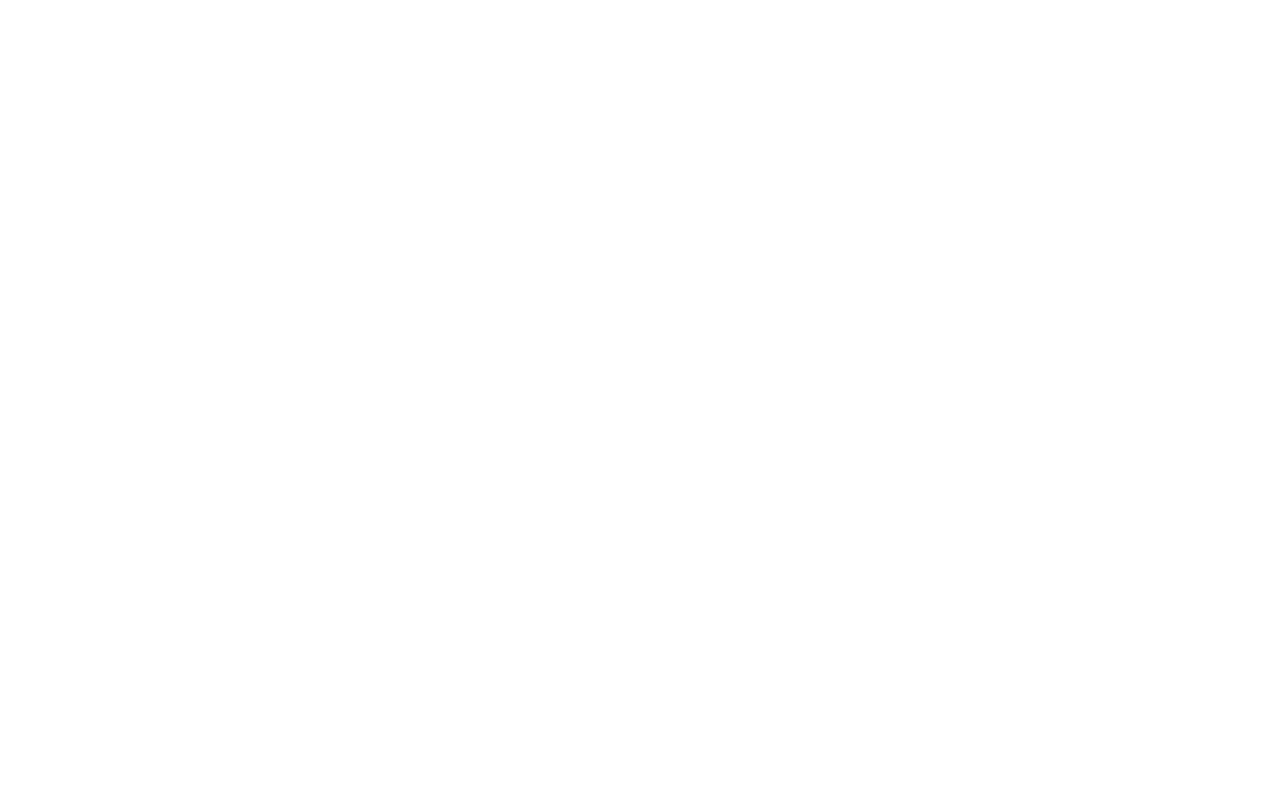
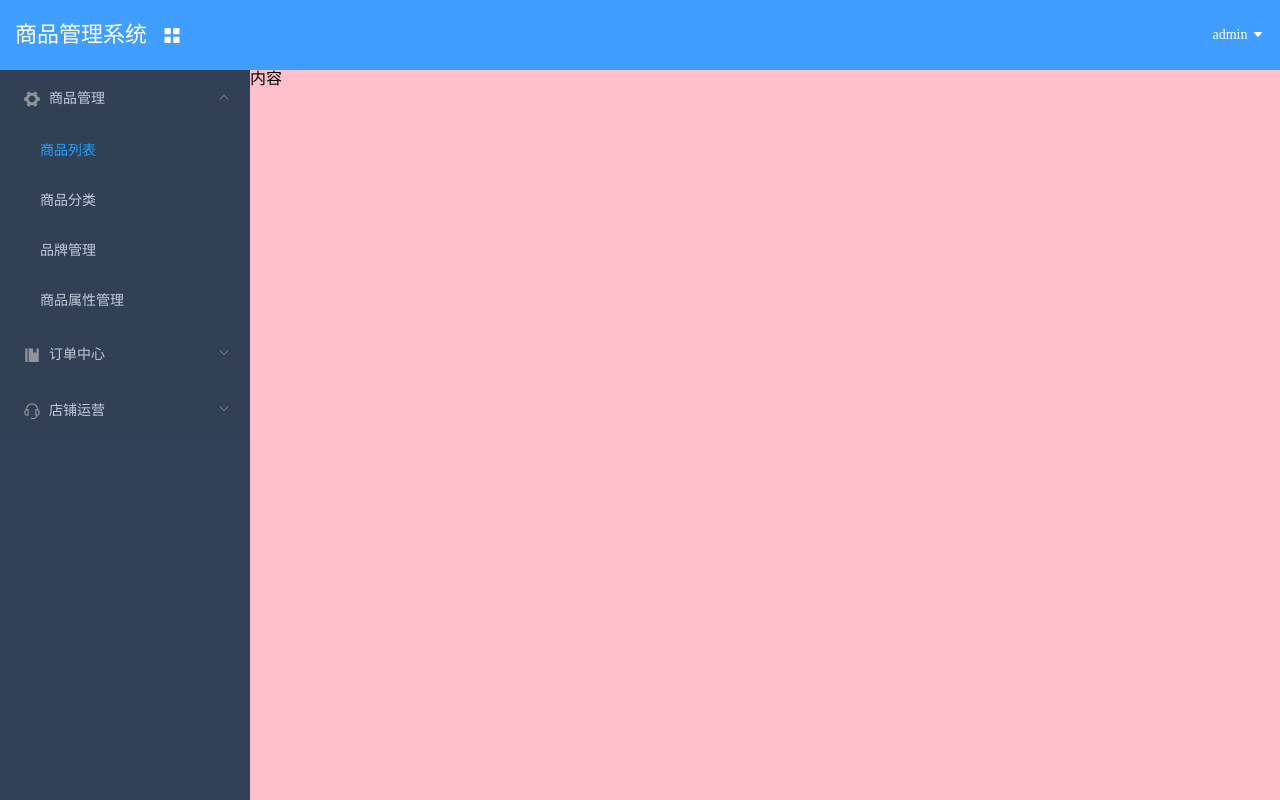
Before and after one commit to wangxiaohuiboy/Management-system, a Vue app: page /#/homepage in a window 1280 px wide. Built offline with nearby package versions, Linux system fonts and the light colour scheme.

Commit message:
完成homepage头部和侧栏

```diff
--- a/package.json
+++ b/package.json
@@ -7,6 +7,7 @@
     "build": "vue-cli-service build"
   },
   "dependencies": {
+    "axios": "^0.20.0",
     "core-js": "^3.6.5",
     "element-ui": "^2.13.2",
     "vue": "^2.6.11",
--- a/src/plugins/element.js
+++ b/src/plugins/element.js
@@ -1,4 +1,6 @@
 import Vue from 'vue'
-import { Button, Form, FormItem, Input } from 'element-ui'
+import { Button, Form, FormItem, Input, Message, Dropdown, DropdownMenu, DropdownItem,Menu,MenuItem,MenuItemGroup,Submenu } from 'element-ui'
 
-Vue.use(Button).use(Form).use(FormItem).use(Input)
+Vue.use(Button).use(Form).use(FormItem).use(Input).use(Dropdown).use(DropdownMenu).use(DropdownItem).use(Menu).use(MenuItem).use(MenuItemGroup).use(Submenu)
+
+Vue.prototype.$message = Message;
--- /dev/null
+++ b/src/request/api.js
@@ -0,0 +1,3 @@
+import request from "./request"
+
+export const LoginAPI = (params) => request.post('http://kumanxuan1.f3322.net:8360/admin/auth/login', params)
--- /dev/null
+++ b/src/request/request.js
@@ -0,0 +1,22 @@
+import axios from 'axios'
+
+//创建实例
+const instance = axios.create({
+    timeout: 5000
+});
+
+//请求拦截
+instance.interceptors.request.use(config => {
+    return config;
+}, err => {
+    return Promise.reject(err);
+})
+
+//响应拦截
+instance.interceptors.response.use(result => {
+    return result.data;
+}, err => {
+    return Promise.reject(err);
+})
+
+export default instance
--- a/src/router/index.js
+++ b/src/router/index.js
@@ -6,12 +6,17 @@
 const routes = [
   {
     path: '/',
-    redirect: "login"
+    redirect: "homepage"
   },
   {
     path: '/login',
     name: 'Login',
     component: () => import(/* webpackChunkName: "login" */ '../views/Login/login.vue')
+  },
+  {
+    path: '/homepage',
+    name: 'Homepage',
+    component: () => import(/* webpackChunkName: "homepage" */ '../views/Homepage/homepage.vue')
   }
 ]
 
--- /dev/null
+++ b/src/views/Homepage/children/Content.vue
@@ -0,0 +1,26 @@
+<template>
+ <div class="content">
+     内容
+ </div>
+</template>
+
+<script>
+export default {
+ data () {
+ return {
+
+ }
+ }
+}
+</script>
+
+<style lang = "less" scoped>
+ .content{
+     position: absolute;
+     top: 70px;
+     left: 250px;
+     right: 0;
+     bottom: 0;
+     background: pink;
+ }
+</style>
--- /dev/null
+++ b/src/views/Homepage/children/Header.vue
@@ -0,0 +1,56 @@
+<template>
+  <div class="header">
+    <div class="header-left">
+      <h3>商品管理系统</h3>
+      <i class="el-icon-menu"></i>
+    </div>
+    <el-dropdown trigger="click">
+      <span class="el-dropdown-link">
+        admin
+        <i class="el-icon-caret-bottom"></i>
+      </span>
+      <el-dropdown-menu slot="dropdown">
+        <el-dropdown-item>退出登录</el-dropdown-item>
+      </el-dropdown-menu>
+    </el-dropdown>
+  </div>
+</template>
+
+<script>
+export default {
+  data() {
+    return {};
+  },
+};
+</script>
+
+<style lang = "less" scoped>
+.header {
+  height: 70px;
+  line-height: 70px;
+  background: rgb(64, 158, 255);
+  color: #fff;
+  display: flex;
+  justify-content: space-between;
+  align-content: center;
+  .header-left {
+    h3 {
+      float: left;
+      margin: 0;
+      font-size: 22px;
+      font-weight: normal;
+      padding: 0 15px;
+    }
+    i {
+      font-size: 20px;
+      margin-top: 26px;
+    }
+  }
+  .el-dropdown {
+    float: right;
+    font-size: 14px;
+    color: #fff;
+    padding: 0 15px;
+  }
+}
+</style>
--- /dev/null
+++ b/src/views/Homepage/children/Menu.vue
@@ -0,0 +1,99 @@
+<template>
+  <div class="menu">
+    <el-menu
+      default-active="1-1"
+      class="el-menu-vertical-demo"
+      background-color="#324056"
+      text-color="#BFCBD9"
+      active-text-color="#20A0FF"
+      :unique-opened="true"
+    >
+      <el-submenu :index="index+''" v-for="(item,index) in menuArr" :key="index">
+        <template slot="title">
+          <i :class="item.icon"></i>
+          <span>{{item.title}}</span>
+        </template>
+        <el-menu-item
+          v-for="(items,indexs) in item.subArr"
+          :key="indexs"
+          :index="items.index"
+        >{{items.text}}</el-menu-item>
+      </el-submenu>
+    </el-menu>
+  </div>
+</template>
+
+<script>
+export default {
+  data() {
+    return {
+      menuArr: [
+        {
+          title: "商品管理",
+          icon: "el-icon-s-tools",
+          subArr: [
+            {
+              text: "商品列表",
+              index: "1-1",
+            },
+            {
+              text: "商品分类",
+              index: "1-2",
+            },
+            {
+              text: "品牌管理",
+              index: "1-3",
+            },
+            {
+              text: "商品属性管理",
+              index: "1-4",
+            },
+          ],
+        },
+        {
+          title: "订单中心",
+          icon: "el-icon-s-management",
+          subArr: [
+            {
+              text: "订单列表",
+              index: "2-1",
+            },
+          ],
+        },
+        {
+          title: "店铺运营",
+          icon: "el-icon-service",
+          subArr: [
+            {
+              text: "专题管理",
+              index: "3-1",
+            },
+            {
+              text: "运营数据",
+              index: "3-2",
+            },
+          ],
+        },
+      ],
+    };
+  },
+};
+</script>
+
+<style lang = "less" scoped>
+.menu {
+  position: absolute;
+  top: 70px;
+  left: 0;
+  bottom: 0;
+  background: rgb(50, 65, 87);
+  overflow-y: auto;
+  .el-menu {
+    width: 250px;
+    background: rgb(50, 65, 87);
+  }
+}
+.menu::-webkit-scrollbar {
+  width: 0;
+}
+</style>
--- /dev/null
+++ b/src/views/Homepage/homepage.vue
@@ -0,0 +1,30 @@
+<template>
+  <div class="homepage">
+    <my-header></my-header>
+    <my-menu></my-menu>
+    <my-content></my-content>
+  </div>
+</template>
+
+<script>
+import MyHeader from "./children/Header";
+import MyMenu from "./children/Menu";
+import MyContent from "./children/Content";
+export default {
+  components: {
+    MyHeader,
+    MyMenu,
+    MyContent,
+  },
+  data() {
+    return {};
+  },
+};
+</script>
+
+<style lang = "less" scoped>
+.homepage{
+    height: 100vh;
+    position: relative;
+}
+</style>
--- a/src/views/Login/login.vue
+++ b/src/views/Login/login.vue
@@ -9,28 +9,63 @@
         <el-input type="password" v-model="ruleForm.password" autocomplete="off" placeholder="密码"></el-input>
       </el-form-item>
       <el-form-item>
-        <el-button type="primary" @click="submitForm('ruleForm')">登录</el-button>
+        <el-button type="primary" @click="submitForm">登录</el-button>
       </el-form-item>
     </el-form>
   </div>
 </template>
 
 <script>
+import { LoginAPI } from "@/request/api.js";
 export default {
   data() {
     return {
       ruleForm: {},
+      //输入框校验规则
       rules: {
         username: [
-          { required: true, message: "账号不能为空", trigger: "blur" },
-          { min: 3, max: 20, message: "长度在3到20个字符", trigger: "blur" },
+          // { required: true, message: "账号不能为空", trigger: "blur" },
+          // { min: 3, max: 20, message: "长度在3到20个字符", trigger: "blur" },
+          { validator: this.validator, trigger: "blur" },
         ],
         password: [
           { required: true, message: "密码不能为空", trigger: "blur" },
-          { min: 3, max: 20, message: "长度在3到20个字符", trigger: "blur" },
         ],
       },
     };
+  },
+  methods: {
+    //账号的自定义校验
+    validator(rule, value, callback) {
+      if (!value) {
+        return callback("请输入账号");
+      }
+      callback();
+    },
+    //登录校验
+    submitForm() {
+      this.$refs["ruleForm"].validate((bool) => {
+        console.log(bool);
+        if (bool) {
+          // 登录
+          LoginAPI({
+            password: this.ruleForm.password,
+            username: this.ruleForm.username,
+          }).then((res) => {
+            if (res.errno == 0) {
+              this.$router.push("/homepage");
+            } else {
+              this.$message({
+                message: res.errmsg,
+                type: "error",
+              });
+            }
+          });
+        } else {
+          return;
+        }
+      });
+    },
   },
 };
 </script>
@@ -38,7 +73,7 @@
 <style lang = "less" scoped>
 #login {
   height: 100vh;
-  background: #344a5f;
+  background: #324057;
   overflow: hidden;
   .el-form {
     position: fixed;
```
Also changed, not shown: 1 other file (tests, documents, lock files or other folders).
